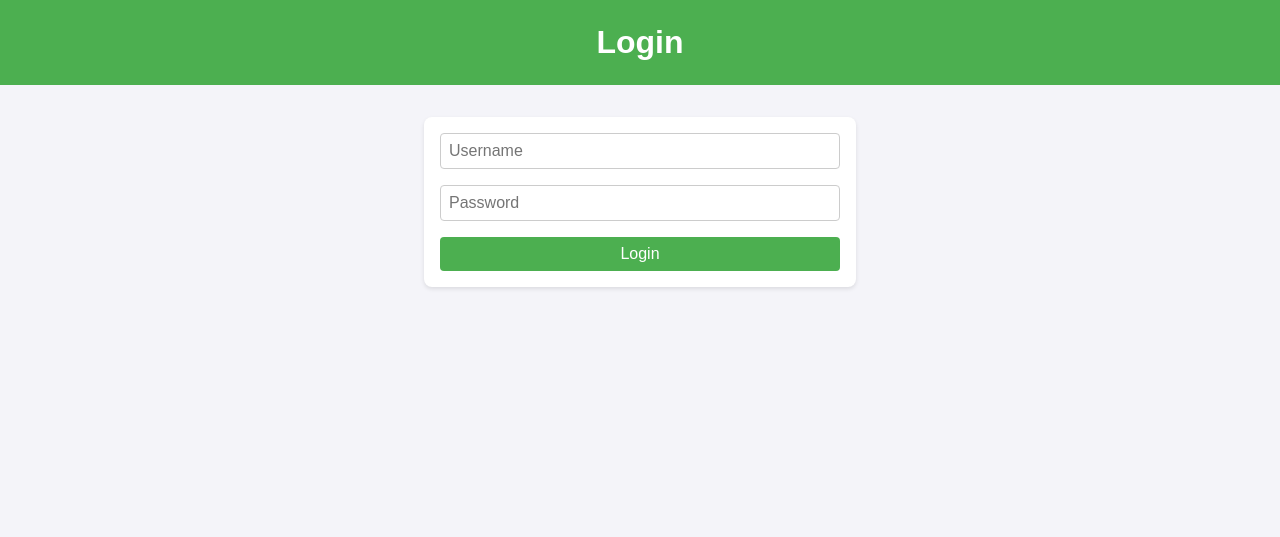
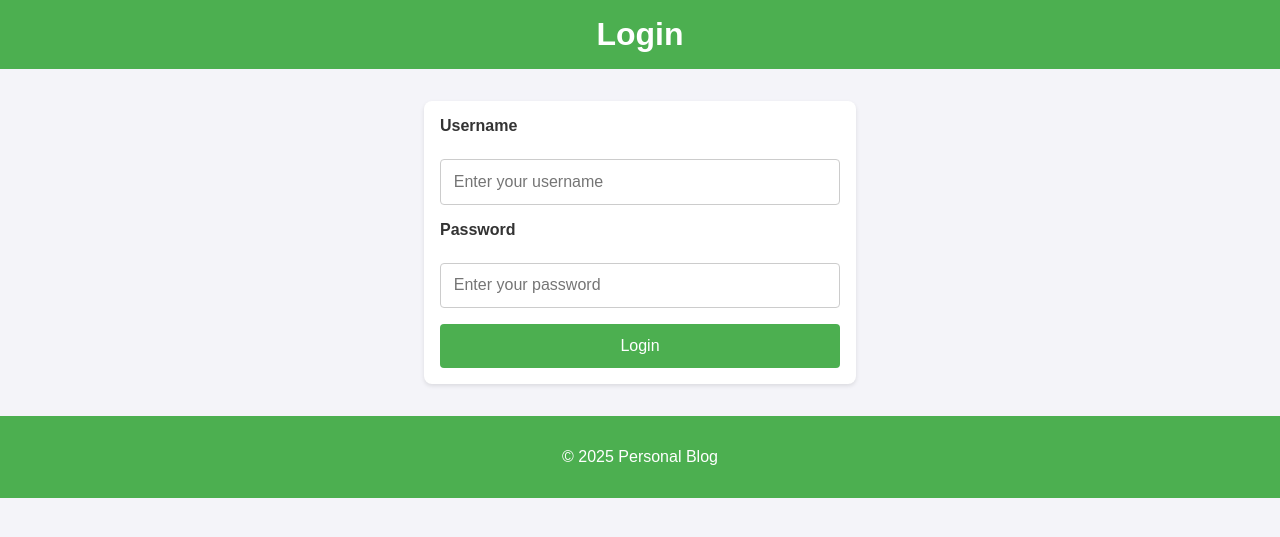
Before and after one commit to MonserrateRiera/personalBlog, a Flask app: page /login in a window 1280 px wide. Shown: the top 537 px of the page. Run offline with Flask 3, Linux system fonts and the light colour scheme.

Commit message:
Add CSS styles for article, dashboard, edit, login, and main templates; enhance HTML structure and layout

```diff
--- /dev/null
+++ b/static/css/login.css
@@ -0,0 +1,88 @@
+/* General styles */
+body {
+    font-family: Arial, sans-serif;
+    margin: 0;
+    padding: 0;
+    background-color: #f4f4f9;
+    color: #333;
+}
+
+header {
+    background-color: #4CAF50;
+    color: white;
+    padding: 1rem 0;
+    text-align: center;
+}
+
+h1 {
+    margin: 0;
+    font-size: 2rem;
+}
+
+/* Container */
+.container {
+    max-width: 400px;
+    margin: 2rem auto;
+    padding: 1rem;
+    background: white;
+    border-radius: 8px;
+    box-shadow: 0 2px 4px rgba(0, 0, 0, 0.1);
+}
+
+/* Login form */
+.login-form {
+    display: flex;
+    flex-direction: column;
+    gap: 1rem;
+}
+
+.login-form label {
+    font-weight: bold;
+    margin-bottom: 0.5rem;
+}
+
+.login-form input {
+    padding: 0.8rem;
+    font-size: 1rem;
+    border: 1px solid #ccc;
+    border-radius: 4px;
+    box-sizing: border-box;
+    width: 100%;
+}
+
+.login-form input:focus {
+    border-color: #4CAF50;
+    outline: none;
+}
+
+.btn.login {
+    background-color: #4CAF50;
+    color: white;
+    border: none;
+    padding: 0.8rem;
+    font-size: 1rem;
+    border-radius: 4px;
+    cursor: pointer;
+    text-align: center;
+}
+
+.btn.login:hover {
+    background-color: #45a049;
+}
+
+/* Error message */
+.error {
+    color: #e74c3c;
+    font-weight: bold;
+    text-align: center;
+    margin-top: 1rem;
+}
+
+/* Footer */
+footer {
+    text-align: center;
+    padding: 1rem 0;
+    background-color: #4CAF50;
+    color: white;
+    margin-top: 2rem;
+}
--- a/static/css/styles.css
+++ b/static/css/styles.css
@@ -1,3 +1,4 @@
+/* General styles */
 body {
     font-family: Arial, sans-serif;
     margin: 0;
@@ -6,17 +7,47 @@ body {
     color: #333;
 }
 
-header {
+/* Navbar styles */
+.navbar {
+    display: flex;
+    justify-content: space-between;
+    align-items: center;
     background-color: #4CAF50;
     color: white;
-    padding: 1rem 0;
-    text-align: center;
+    padding: 1rem 2rem;
 }
 
-h1, h2 {
-    margin: 0.5rem 0;
+.navbar .logo h1 {
+    margin: 0;
+    font-size: 1.5rem;
 }
 
+.navbar .nav-links {
+    display: flex;
+    align-items: center;
+    gap: 1rem;
+}
+
+.navbar .nav-links p {
+    margin: 0;
+    font-size: 1rem;
+}
+
+.navbar .btn {
+    padding: 0.5rem 1rem;
+    font-size: 0.9rem;
+    color: white;
+    text-decoration: none;
+    border-radius: 4px;
+    background-color: #3498db;
+    transition: background-color 0.3s ease;
+}
+
+.navbar .btn:hover {
+    background-color: #2980b9;
+}
+
+/* Container styles */
 .container {
     max-width: 800px;
     margin: 2rem auto;
@@ -26,92 +57,104 @@ h1, h2 {
     box-shadow: 0 2px 4px rgba(0, 0, 0, 0.1);
 }
 
-a {
+h2 {
+    text-align: center;
     color: #4CAF50;
-    text-decoration: none;
 }
 
-a:hover {
+/* Article list styles */
+.article-list {
+    list-style: none;
+    padding: 0;
+}
+
+.article-list li {
+    margin: 1rem 0;
+    padding: 0.5rem;
+    border-bottom: 1px solid #ddd;
+}
+
+.article-list li:last-child {
+    border-bottom: none;
+}
+
+.article-link {
+    font-size: 1.2rem;
+    color: #3498db;
+    text-decoration: none;
+    font-weight: bold;
+}
+
+.article-link:hover {
     text-decoration: underline;
 }
 
+.article-date {
+    font-size: 0.9rem;
+    color: gray;
+    margin-left: 0.5rem;
+}
+
+/* No articles message */
+.no-articles {
+    text-align: center;
+    font-size: 1.2rem;
+    color: #555;
+}
+
+/* Footer styles */
 footer {
     text-align: center;
-    margin-top: 2rem;
     padding: 1rem 0;
     background-color: #4CAF50;
     color: white;
+    margin-top: 2rem;
+}
+/* Login form */
+.login-form {
+    display: flex;
+    flex-direction: column;
+    gap: 1rem;
 }
 
-/* Button styling */
-button, .btn {
-    display: inline-block;
-    padding: 0.5rem 1rem;
+.login-form label {
+    font-weight: bold;
+    margin-bottom: 0.5rem;
+}
+
+.login-form input {
+    padding: 0.8rem;
     font-size: 1rem;
+    border: 1px solid #ccc;
+    border-radius: 4px;
+    box-sizing: border-box;
+    width: 100%;
+}
+
+.login-form input:focus {
+    border-color: #4CAF50;
+    outline: none;
+}
+
+.btn.login {
+    background-color: #4CAF50;
     color: white;
-    background-color: #4CAF50;
     border: none;
+    padding: 0.8rem;
+    font-size: 1rem;
     border-radius: 4px;
     cursor: pointer;
-    text-decoration: none;
     text-align: center;
 }
 
-button:hover, .btn:hover {
+.btn.login:hover {
     background-color: #45a049;
 }
 
-/* Login form styling */
-form {
-    display: flex;
-    flex-direction: column;
-    gap: 1rem;
-    max-width: 400px;
-    margin: 2rem auto;
-    padding: 1rem;
-    background: white;
-    border-radius: 8px;
-    box-shadow: 0 2px 4px rgba(0, 0, 0, 0.1);
+/* Error message */
+.error {
+    color: #e74c3c;
+    font-weight: bold;
+    text-align: center;
+    margin-top: 1rem;
 }
-
-form input {
-    padding: 0.5rem;
-    font-size: 1rem;
-    border: 1px solid #ccc;
-    border-radius: 4px;
-}
-
-form button {
-    background-color: #4CAF50;
-    color: white;
-    border: none;
-    padding: 0.5rem 1rem;
-    font-size: 1rem;
-    cursor: pointer;
-    border-radius: 4px;
-}
-
-form button:hover {
-    background-color: #45a049;
-}
-
-/* Forbidden page styling */
-.forbidden {
-    text-align: center;
-    margin: 2rem auto;
-    padding: 2rem;
-    background: white;
-    border-radius: 8px;
-    box-shadow: 0 2px 4px rgba(0, 0, 0, 0.1);
-    max-width: 600px;
-}
-
-.forbidden h1 {
-    font-size: 2rem;
-    color: #e74c3c;
-}
-
-.forbidden p {
-    font-size: 1.2rem;
-    color: #555;
-}
--- a/templates/login.html
+++ b/templates/login.html
@@ -4,16 +4,29 @@
     <meta charset="UTF-8">
     <meta name="viewport" content="width=device-width, initial-scale=1.0">
     <title>Login</title>
-    <link rel="stylesheet" href="/static/css/styles.css">
+    <link rel="stylesheet" href="/static/css/login.css">
 </head>
 <body>
     <header>
         <h1>Login</h1>
     </header>
-    <form action="/login" method="POST">
-        <input type="text" name="username" placeholder="Username" required>
-        <input type="password" name="password" placeholder="Password" required>
-        <button type="submit">Login</button>
-    </form>
+    <div class="container">
+        <form action="/login" method="POST" class="login-form">
+            <label for="username">Username</label>
+            <input type="text" name="username" id="username" placeholder="Enter your username" required>
+
+            <label for="password">Password</label>
+            <input type="password" name="password" id="password" placeholder="Enter your password" required>
+
+            <button type="submit" class="btn login">Login</button>
+        </form>
+
+        {% if error %}
+        <p class="error">{{ error }}</p>
+        {% endif %}
+    </div>
+    <footer>
+        <p>&copy; 2025 Personal Blog</p>
+    </footer>
 </body>
 </html>
```
Also changed, not shown: static/css/article.css (added, +90 -0 lines), static/css/dashboard.css (added, +108 -0 lines), static/css/edit.css (added, +107 -0 lines), templates/article.html (+14 -4 lines), templates/dashboard.html (+47 -13 lines), templates/edit_article_form.html (+24 -12 lines), templates/index.html (+15 -7 lines).
